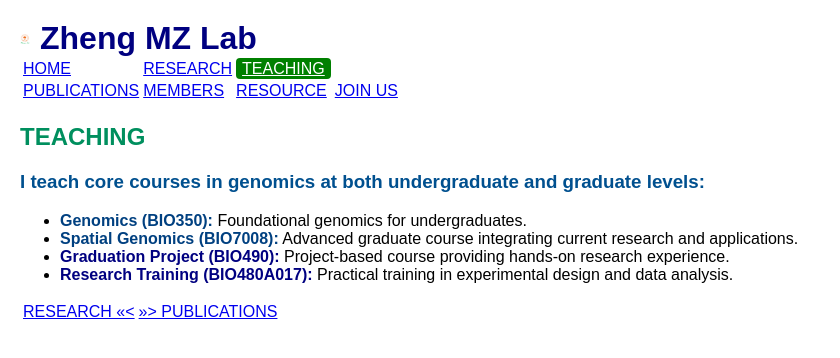
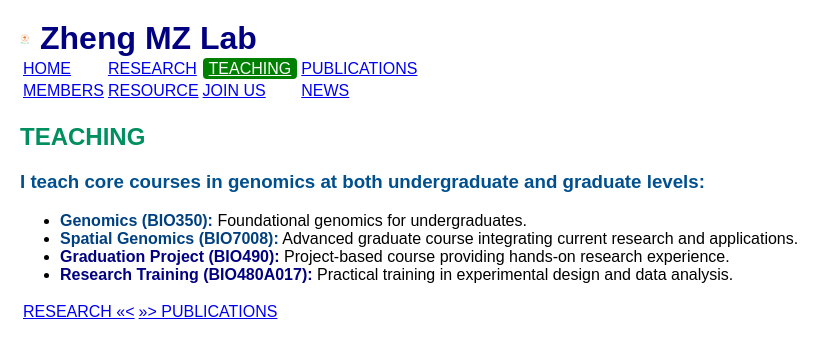
Before and after one commit to ZhengmzLab/zhengmzlab.github.io, a Jekyll site: the page built from teaching.md, in a window 1280 px wide. Shown: the top 358 px of the page, without its empty margins (0-840 px from the left). Built offline with Jekyll 4.4.1, drawn with Linux system fonts in a browser that asks for light colours.

Commit message:
Update teaching.md

```diff
--- a/teaching.md
+++ b/teaching.md
@@ -8,12 +8,14 @@ title: TEACHING
     <td><a href="https://www.zhengmzlab.com/index.html">HOME</a></td>
     <td><a href="https://www.zhengmzlab.com/research.html">RESEARCH</a></td>
     <td><a href="https://www.zhengmzlab.com/teaching.html" style="background-color: green; color: white; padding: 2px 6px; border-radius: 4px;">TEACHING</a></td>
+
+    <td><a href="https://www.zhengmzlab.com/publications.html">PUBLICATIONS</a></td>
   </tr>
   <tr>
-    <td><a href="https://www.zhengmzlab.com/publications.html">PUBLICATIONS</a></td>
     <td><a href="https://www.zhengmzlab.com/members.html">MEMBERS</a></td>
     <td><a href="https://www.zhengmzlab.com/resource.html">RESOURCE</a></td>
     <td><a href="https://www.zhengmzlab.com/join_us.html">JOIN US</a></td>
+    <td><a href="https://www.zhengmzlab.com/join_us.html">NEWS</a></td>
   </tr>
 </table>
 
```
